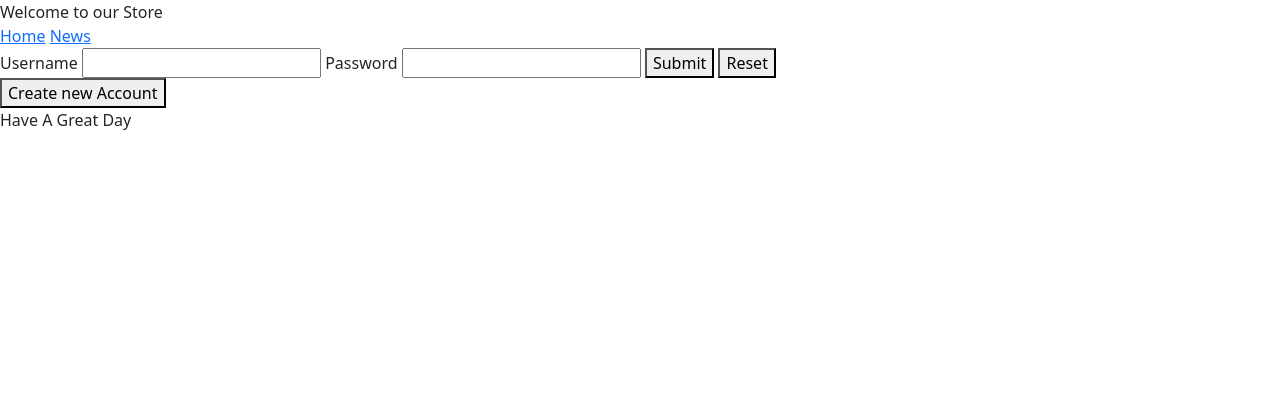
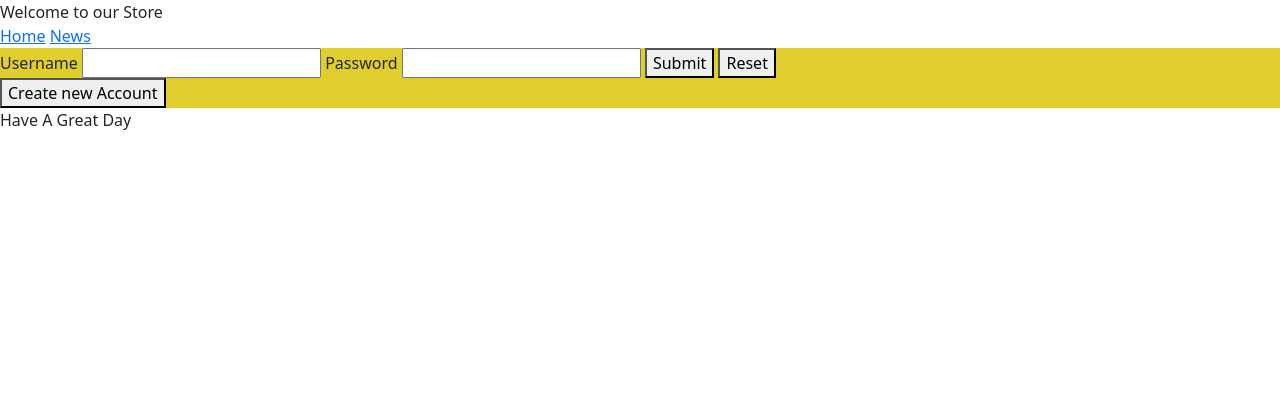
Before and after one commit to arshappleid/cosc-360-project, a PHP site: page /loginexample.php in a window 1280 px wide. Shown: the top 420 px of the page. Run offline with PHP 8.4, Linux system fonts and the light colour scheme; some libraries are stand-ins or nearby versions.

Commit message:
uploaded variables.css=

```diff
--- /dev/null
+++ b/src/client/css/user_login.css
@@ -0,0 +1,5 @@
+@import url("variables.css");
+
+form {
+    background-color: var(--primary-color);
+}
--- /dev/null
+++ b/src/client/css/variables.css
@@ -0,0 +1,6 @@
+:root {
+    --primary-color: #dfce2d;
+    --secondary-color: #000000;
+    --third-color: #d9d9d9;
+    --hover-color: #fff177;
+}
--- a/src/client/loginexample.php
+++ b/src/client/loginexample.php
@@ -4,7 +4,7 @@
 
 <head>
 	<title>UBC Market Store</title>
-	<link rel="stylesheet" type="text/css" href="./css/home.css">
+	<link rel="stylesheet" type="text/css" href="./css/user_login.css">
 	<script src="https://ajax.googleapis.com/ajax/libs/jquery/3.5.1/jquery.min.js"></script>
 	<!-- Bootstrap core CSS -->
 	<link href="bootstrap3_defaultTheme/dist/css/bootstrap.css" rel="stylesheet">
@@ -22,7 +22,7 @@
 
 	?>
 
-	<form method="POST" action="./../server/create_user.php">
+	<form method="POST" action="./../server/validate_user.php">
 
 		<label for="username">Username</label>
 		<input type="text" id="username" name="username">
--- a/src/server/functions/user_management.php
+++ b/src/server/functions/user_management.php
@@ -253,7 +253,7 @@ function getBanStatus($USER_EMAIL)
  *
  * Deletes The Associated Comments , and the User
  *
- *Return Values:
+ * Return Values:
  * 	 	- USER_NOT_EXISTS
  * 		- USER_DELETED
  * 		- USER_NOT_DELETED
```
Also changed, not shown: src/client/css/global.css (added), src/server/validate_user.php (added).
